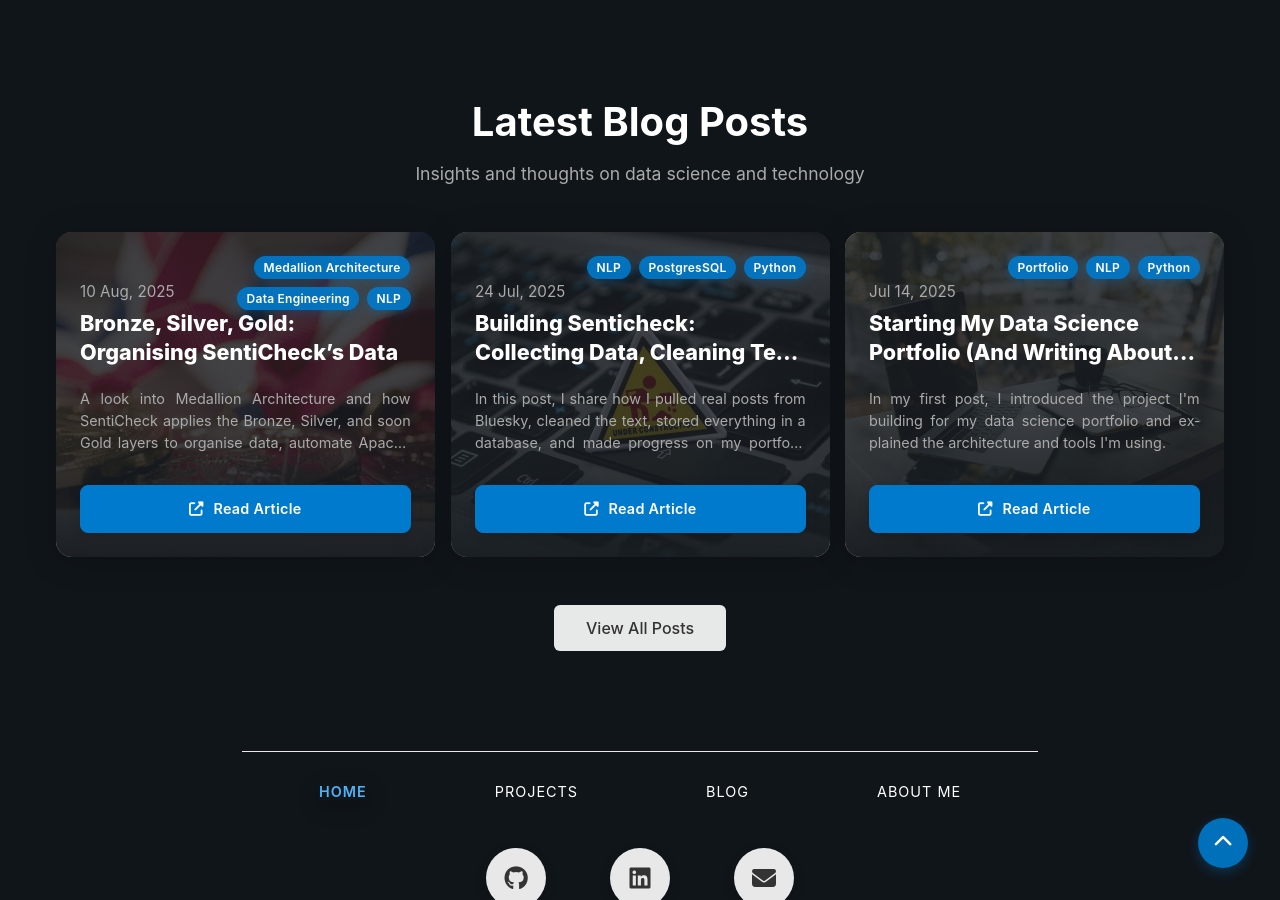
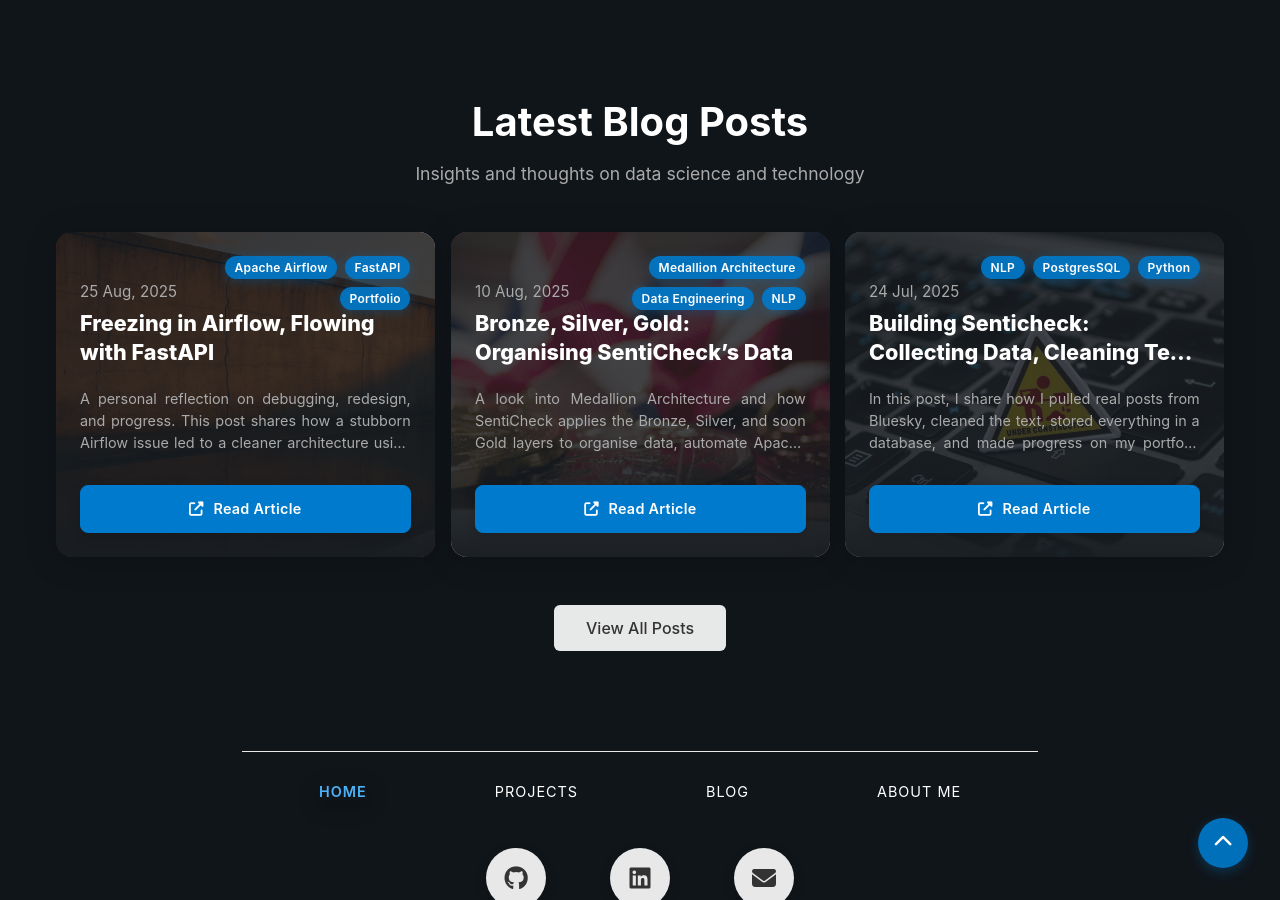
Before and after one commit to marcovietovega/portfolio, a Jekyll site: the page built from index.md, in a window 1280 px wide and 900 px high, scrolled down 1556 px. Built offline with Jekyll 4.4.1, drawn with Linux system fonts in a browser that asks for light colours.

Commit message:
feat: add new blog post on debugging with Airflow and FastAPI, update featured status

```diff
--- a/_config.yml
+++ b/_config.yml
@@ -79,6 +79,15 @@ projects:
     featured: true
 
 blog_posts:
+  - title: "Freezing in Airflow, Flowing with FastAPI"
+    description: "A personal reflection on debugging, redesign, and progress. This post shares how a stubborn Airflow issue led to a cleaner architecture using FastAPI, a working sentiment dashboard, and a refreshed portfolio site."
+    image: "blog4.png"
+    date: "25 Aug, 2025"
+    link: "https://marcovietovega.substack.com/p/freezing-in-airflow-flowing-with"
+    external: true
+    tags: ["Apache Airflow", "FastAPI", "Portfolio"]
+    featured: true
+
   - title: "Bronze, Silver, Gold: Organising SentiCheck’s Data"
     description: "A look into Medallion Architecture and how SentiCheck applies the Bronze, Silver, and soon Gold layers to organise data, automate Apache Airflow workflows, and prepare it for NLP analysis."
     image: "blog3.jpg"
@@ -104,4 +113,4 @@ blog_posts:
     link: "https://marcovietovega.substack.com/p/starting-my-data-science-portfolio"
     external: true
     tags: ["Portfolio", "NLP", "Python"]
-    featured: true
+    featured: false
```
Also changed, not shown: assets/img/blog4.png (added).
